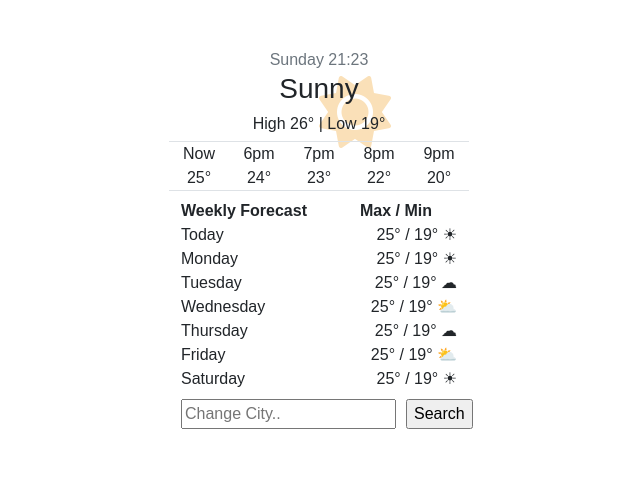
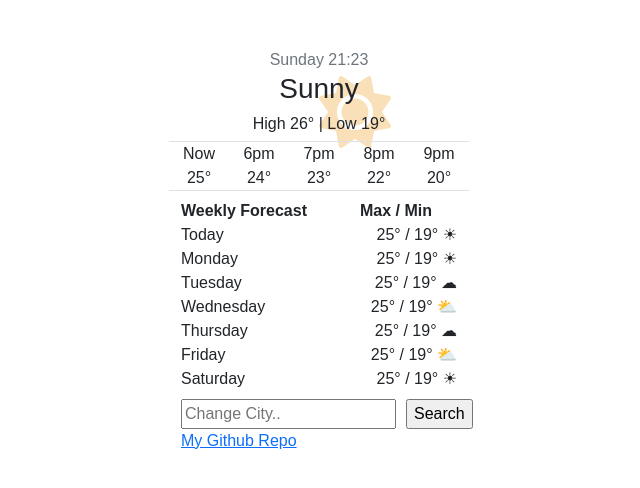
Before and after one commit to PriyaDecoded/Week5Project, a website built with Parcel: page index.html in a window 1280 px wide. Shown: the whole page, without its empty margins (321-961 px from the left). Built offline with nearby package versions, Linux system fonts and the light colour scheme.

Commit message:
Update index.html

```diff
--- a/index.html
+++ b/index.html
@@ -121,7 +121,10 @@
         </div>
       </form>
     </div>
-
+</div>
+    <div class="container-fluid" style="width: 300px">
+      <a href="https://github.com/PriyaDecoded/Week5Project">My Github Repo</a>
+    </div>
     <script src="./src/index.js"></script>
   </body>
 </html>
```
